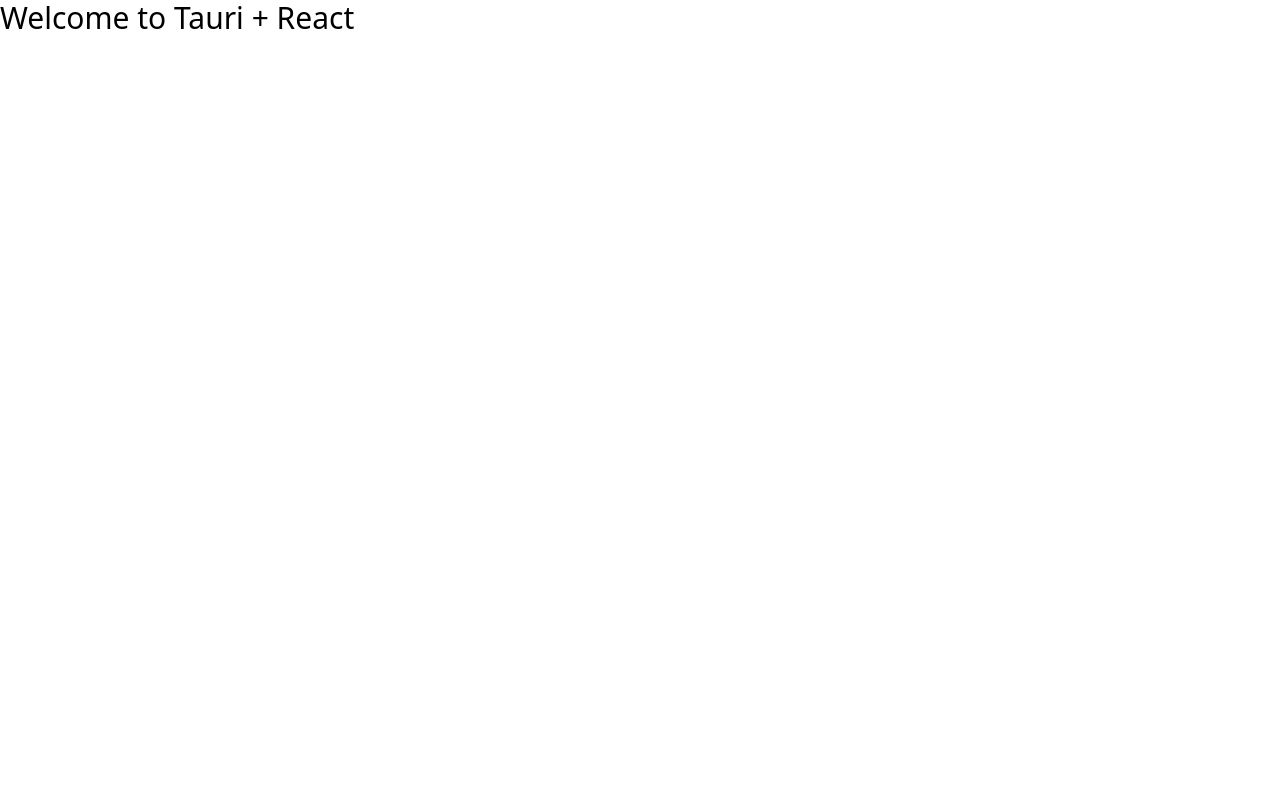
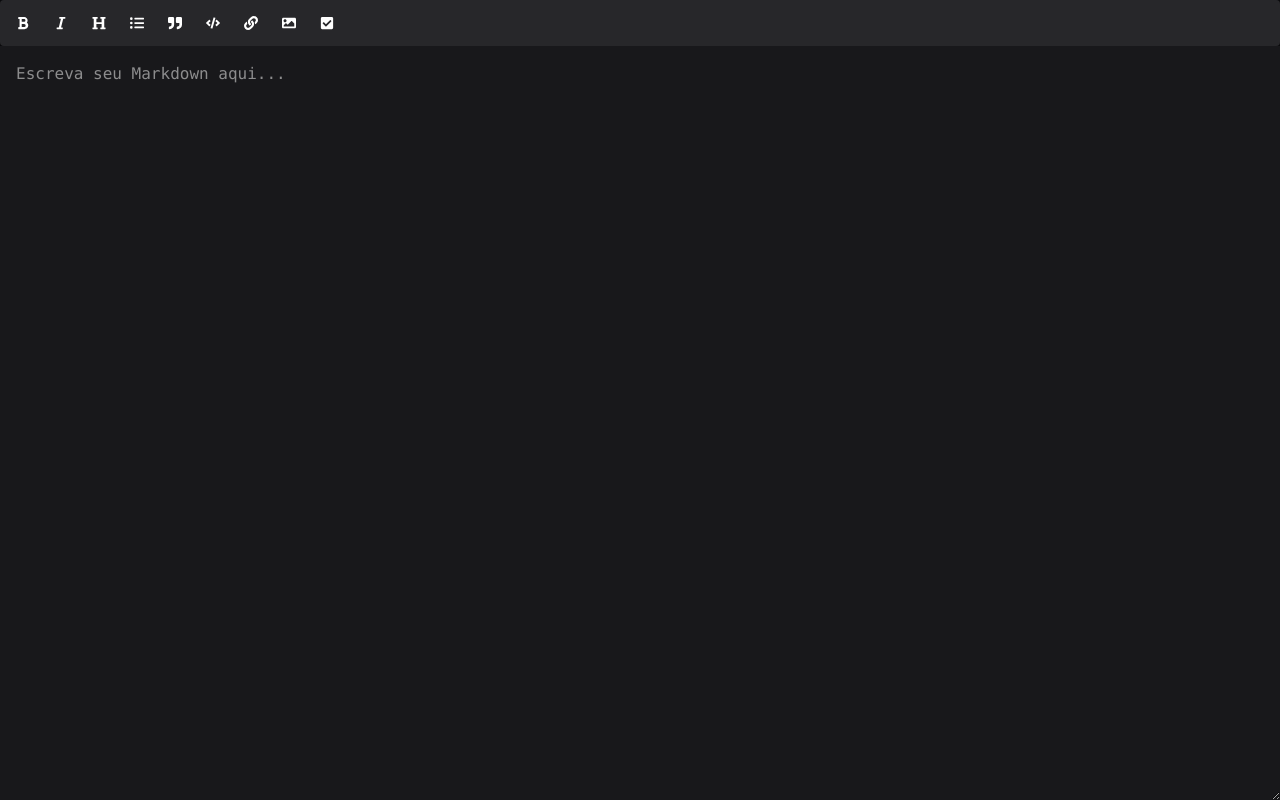
Before and after one commit to iberno/markpaste, a React (Vite) app: page / in a window 1280 px wide. Built offline with nearby package versions, Linux system fonts and the light colour scheme.

Commit message:
Creating te editor and implement Markdown Formatter on textarea based on Toolbar

```diff
--- a/src-tauri/tauri.conf.json
+++ b/src-tauri/tauri.conf.json
@@ -12,7 +12,7 @@
   "app": {
     "windows": [
       {
-        "title": "markpaste",
+        "title": "Markpaste",
         "width": 800,
         "height": 600
       }
--- a/src/App.jsx
+++ b/src/App.jsx
@@ -1,23 +1,19 @@
 import { useState } from "react";
-import reactLogo from "./assets/react.svg";
-import { invoke } from "@tauri-apps/api/core";
+import Toolbar from "./components/Toolbar"
+import Editor from "./components/Editor"
 import "./styles/tailwind.css";
 
 function App() {
-  const [greetMsg, setGreetMsg] = useState("");
-  const [name, setName] = useState("");
-
-  async function greet() {
-    // Learn more about Tauri commands at https://tauri.app/develop/calling-rust/
-    setGreetMsg(await invoke("greet", { name }));
+  const [content, setContent] = useState('')
+  const handleAction = (action) => {
+    //Aqui será aplicado a formatação no texto
+    console.log('Ação', action)
   }
-
   return (
-    <main className="container">
-      <h1 className="text-black text-3xl">Welcome to Tauri + React</h1>
-
-
-    </main>
+    <div className="h-screen flex flex-col bg-zinc-950 text-white">
+      <Toolbar onAction={handleAction} />
+      <Editor    content={content} setContent={setContent} />
+    </div>
   );
 }
 
--- a/src/components/Editor.jsx
+++ b/src/components/Editor.jsx
@@ -0,0 +1,11 @@
+function Editor({ content, setContent }) {
+    return (
+        <textarea
+            value={content}
+            onChange={(e) => setContent(e.target.valeu)}
+            className="w-full h-full bg-zinc-900 text-white p-4 presize-none outline-none font-mono"
+            placeholder="Escreva seu Markdown aqui..."
+        />
+    );
+}
+export default Editor;
--- /dev/null
+++ b/src/utils/formatMarkdown.js
@@ -0,0 +1,39 @@
+export function applyMarkdownFormating(text, selectionStart, selectionEnd, action) {
+    const selected = text.slice(selectionStart, selectionEnd)
+    let formatted = selected
+    switch (action) {
+        case 'bold':
+            formatted = `**${selected || 'negrito'}**`
+            break;
+        case 'italic':
+            formatted = `*${selected || 'itálico'}*`
+            break
+        case 'heading': `# ${selected || 'Título'}`
+            break
+        case 'list':
+            formatterd = `- ${selected || 'Item de Lista'}`
+            break
+        case 'quote':
+            formatterd = `> ${selected || 'Citação'}`
+            break
+        case 'code':
+            formatterd = `\`\`\`\n${selected || 'código'}\n\`\`\``
+            break
+        case 'link':
+            formatterd = `[${selected || 'texto'}](https://)`
+            break
+        case 'image':
+            formatterd = `[${selected || 'imagem'}](https://)`
+            break
+        case 'checklist':
+            formatterd = `- [ ] ${selected || 'Tarefa'}`
+            break
+        default:
+            return text;
+    }
+    return (
+        text.slice(0, selectionStart) +
+        formatted +
+        text.slice(selectionEnd)
+    )
+}
```
